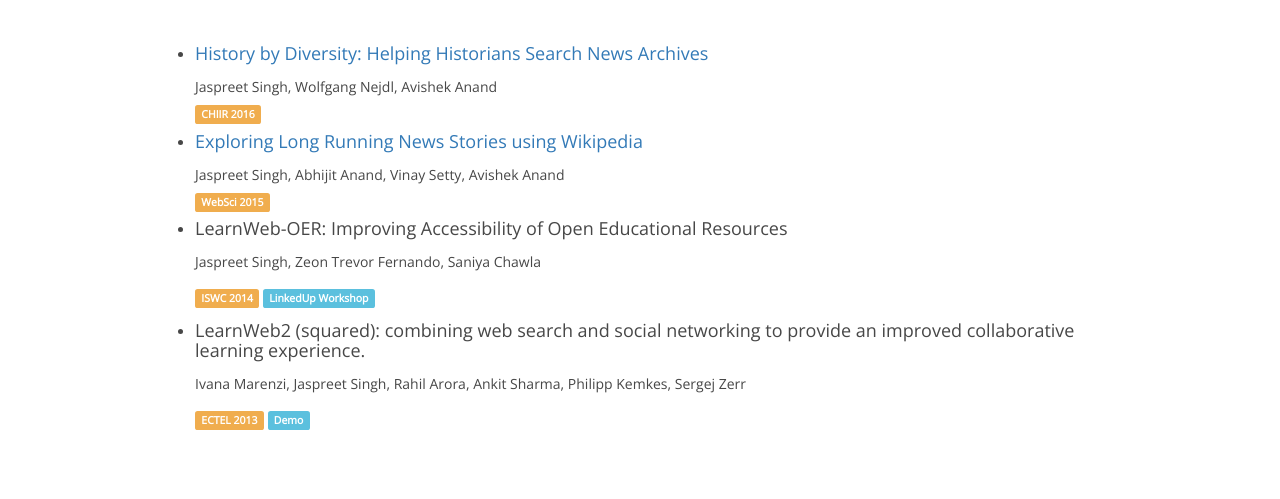
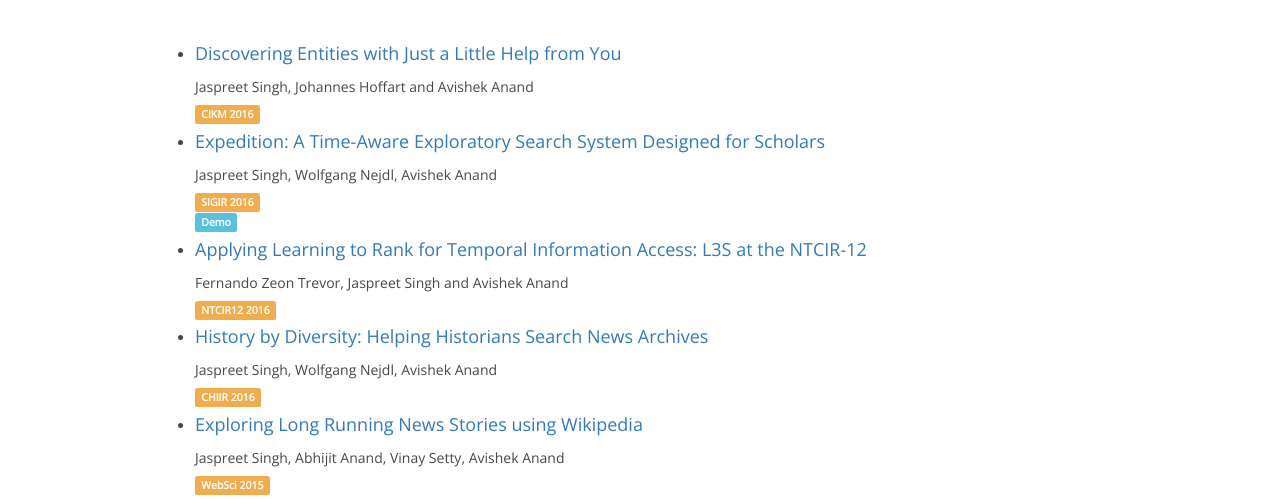
Before and after one commit to jaz7290/jaz7290.github.io, a website: page index.html in a window 1280 px wide. Shown: the part 662-1161 px from the top of the page. Drawn offline with nearby package versions, Linux system fonts and the light colour scheme.

Commit message:
updated pubs

```diff
--- a/index.html
+++ b/index.html
@@ -74,6 +74,24 @@
 						<div class="col-md-12">
 							<div class="">
 								<ul>
+
+									<li>
+										<h4><a href="http://www.l3s.de/~singh/papers/camera-ready-cikm-singh.pdf">Discovering Entities with Just a Little Help from You</a></h4>
+										<p>Jaspreet Singh, Johannes Hoffart and Avishek Anand</p>
+										<p><span class="label label-warning">CIKM 2016</span></p>
+									</li>
+									<li>
+										<h4><a href="http://www.l3s.de/~singh/papers/camera-ready-singh-sigir.pdf">Expedition: A Time-Aware Exploratory Search System Designed for Scholars</a></h4>
+										<p>Jaspreet Singh, Wolfgang Nejdl, Avishek Anand</p>
+										<p><span class="label label-warning">SIGIR 2016</span></p>
+										<span class="label label-info">Demo</span></p>
+									</li>
+									<li>
+										<h4><a href="http://research.nii.ac.jp/ntcir/workshop/OnlineProceedings12/pdf/ntcir/TEMPORALIA/03-NTCIR12-TEMPORALIA-FernandoZ.pdf">Applying Learning to Rank for Temporal Information Access: L3S at the NTCIR-12</a></h4>
+										<p>Fernando Zeon Trevor, Jaspreet Singh and Avishek Anand</p>
+										<p><span class="label label-warning">NTCIR12 2016</span>
+									</li>
+
 									<li>
 										<h4><a href="http://www.l3s.de/~singh/papers/chiir-singh-l3s.pdf">History by Diversity: Helping Historians Search News Archives</a></h4>
 										<p>Jaspreet Singh, Wolfgang Nejdl, Avishek Anand</p>
```
